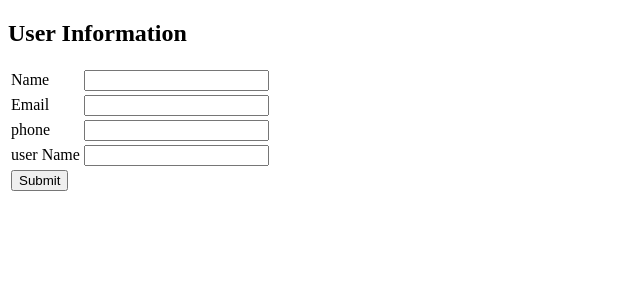
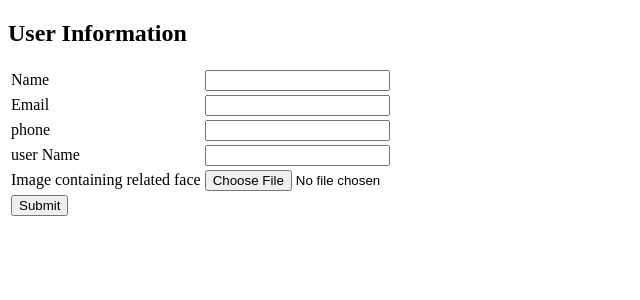
Before and after one commit to itsanuragshukla/fr, a Python web app: template templates/add.html in a window 1280 px wide. Shown: the top 300 px of the page, without its empty margins (0-640 px from the left). Run offline with Jinja, Linux system fonts and the light colour scheme; the template is opened without the code that fills it, so the values that code supplies are empty.

Commit message:
something

```diff
--- a/app.py
+++ b/app.py
@@ -76,6 +76,11 @@ def saveDetails():
             email = request.form["email"]
             user = request.form["userName"]
             phone = request.form["phone"]
+            face = request.files['face']
+        if face.filename != '':
+                image = request.files['face']
+                image.save(os.path.join(app.config['KNOWN_FOLDER'],user+'.jpg'))
+
             with sqlite3.connect("userInfo.db") as con:
                 cur = con.cursor()
                 cur.execute("INSERT into userInfo (name, email, user, phone) values (?,?,?,?)",(name,email,user,phone))
--- a/templates/add.html
+++ b/templates/add.html
@@ -5,12 +5,15 @@
 </head>
 <body>
     <h2>User Information</h2>
-    <form action = "/savedetails" method="post">
+    <form action = "/savedetails" method="post"enctype="multipart/form-data">
     <table>
         <tr><td>Name</td><td><input type="text" name="name"></td></tr>
         <tr><td>Email</td><td><input type="email" name="email"></td></tr>
         <tr><td>phone</td><td><input type="number" name="phone"></td></tr>
 	<tr><td>user Name</td><td><input type="text" name="userName"></td></tr>
+	<tr><td>Image containing related face</td><td><input type="file" name="face" accept="image/*" ></td></tr>
+
+
         <tr><td><input type="submit" value="Submit"></td></tr>
     </table>
     </form>
```
Also changed, not shown: 1 other file.
